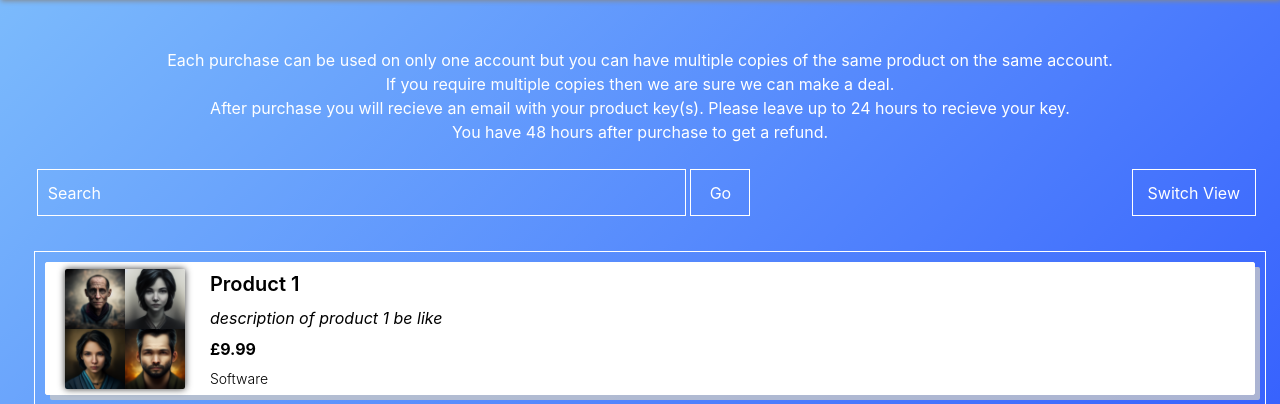
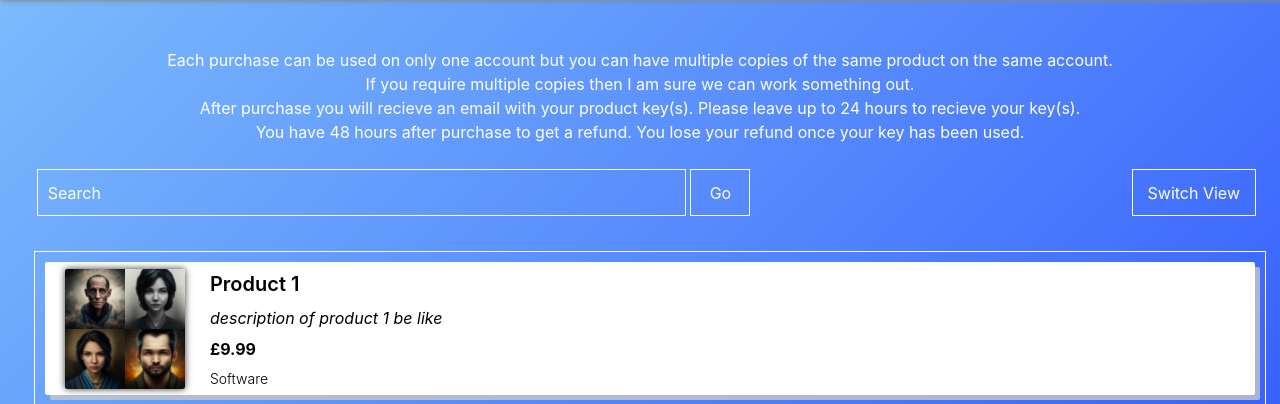
Before and after one commit to GalacticSquirel/crazysuite, a Flask app: page /shop in a window 1280 px wide. Shown: the part 90-494 px from the top of the page. Run offline with Flask 2, Linux system fonts and the light colour scheme; some libraries are stand-ins or nearby versions.

Commit message:
Update shop.html
Changed wording for the returns policy

```diff
--- a/web/templates/shop.html
+++ b/web/templates/shop.html
@@ -8,11 +8,11 @@
         <p>
             Each purchase can be used on only one account but you can have multiple copies of the same product on the same account.
             <br>
-            If you require multiple copies then we are sure we can make a deal.
+            If you require multiple copies then I am sure we can work something out.
             <br>
-            After purchase you will recieve an email with your product key(s). Please leave up to 24 hours to recieve your key.
+            After purchase you will recieve an email with your product key(s). Please leave up to 24 hours to recieve your key(s).
             <br>
-            You have 48 hours after purchase to get a refund.
+            You have 48 hours after purchase to get a refund. You lose your refund once your key has been used.
         </p>
         <div id="container-tools">
             <div class="tools">
```
